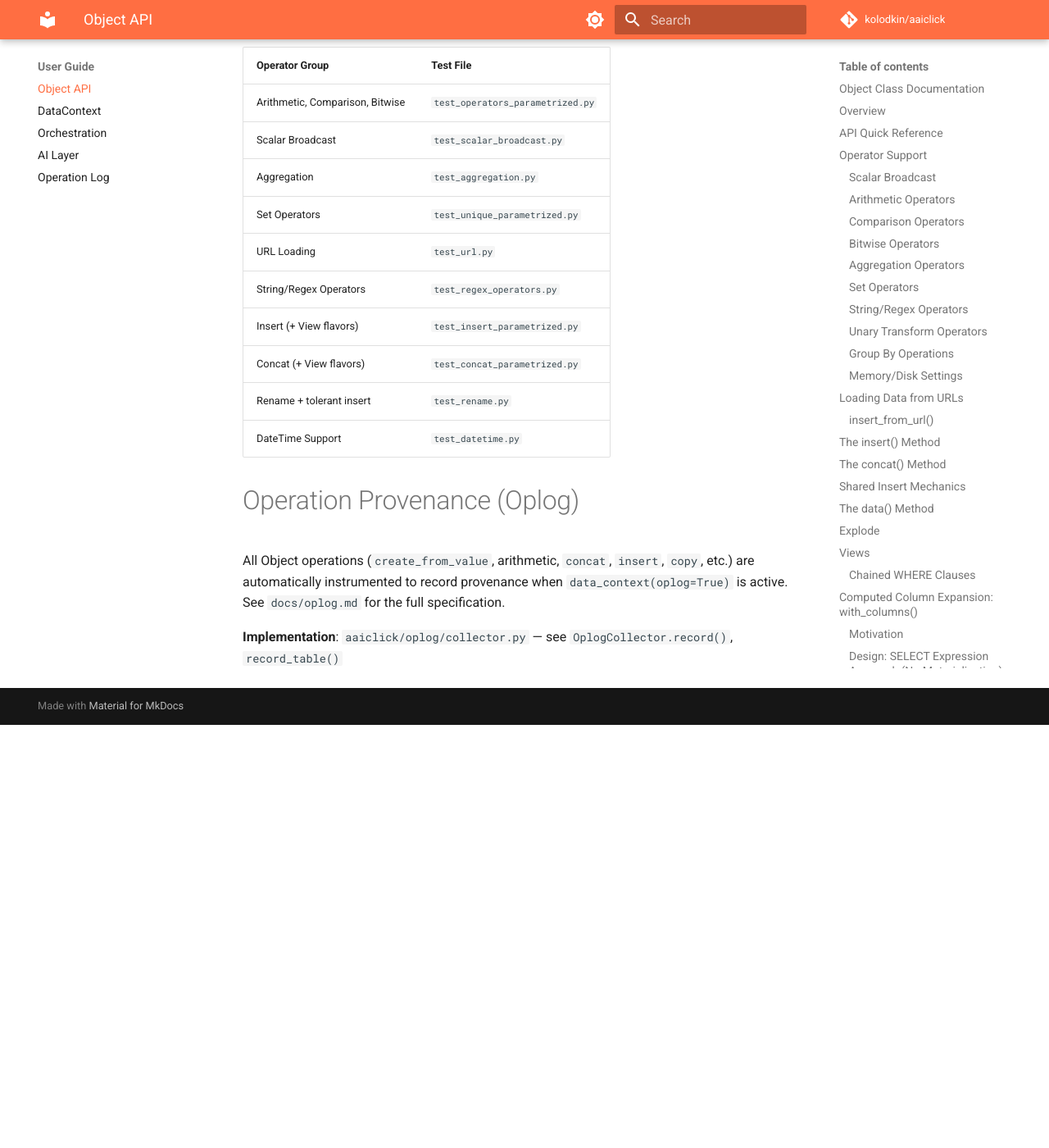
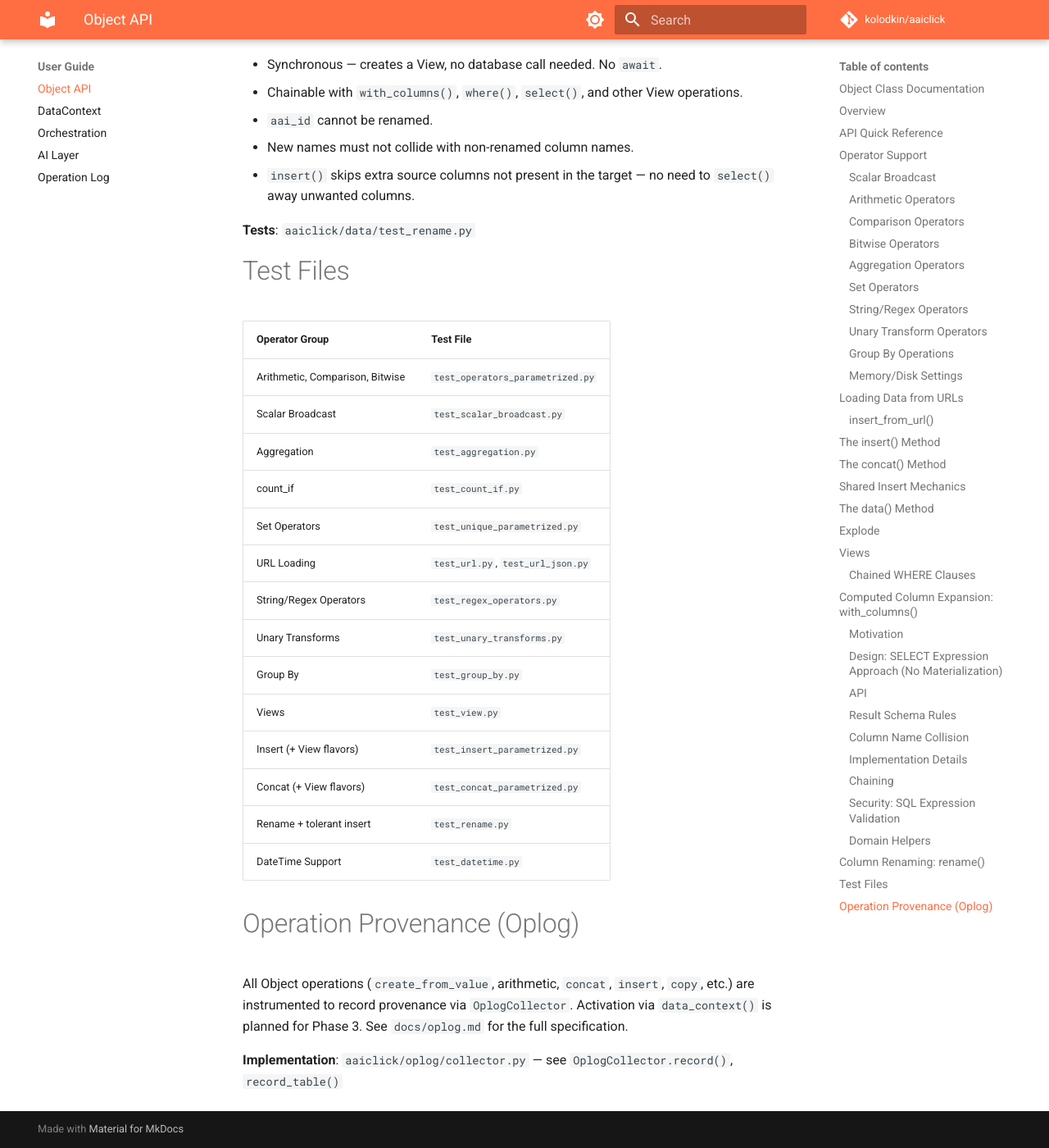
Before and after one commit to kolodkin/aaiclick, an MkDocs documentation site: the page built from docs/object.md, in a window 1280 px wide and 1400 px high, scrolled down 15122 px. Shown: the whole window at 82% size. Built offline with MkDocs 1.6.1 and Material for MkDocs 9.7.7, drawn with Linux system fonts in a browser that asks for light colours; comment, search, counter and statistics services are not loaded; before the commit the page ends 16006 px from its top, so only the background shows below that; some of the changed text lies outside the part shown.

Commit message:
cleanup: sync tables with actual API — add missing methods and test files
Missing from tables, all implemented in object.py:
- count_if() — API quick reference + Aggregation Operators table
- with_split_by_char() — API quick reference + Domain Helpers table
- GroupByQuery.any() and .group_array_distinct() — Group By Operations table
- test_count_if.py, test_group_by.py, test_view.py, test_unary_transforms.py,
  test_url_json.py — Test Files table

Also fix stale anchor (#domain-helpers--implemented) and oplog reference

```diff
--- a/docs/object.md
+++ b/docs/object.md
@@ -24,6 +24,7 @@ For context management, deployment modes, table schemas, data types, lifecycle t
 | `&`, `\|`, `^`                                              | Bitwise           | Bitwise AND / OR / XOR                       | [Bitwise Operators](#bitwise-operators)                                         |
 | `.min()`, `.max()`, `.sum()`, `.mean()`                     | Aggregation       | Reduce array to scalar                       | [Aggregation Operators](#aggregation-operators)                                 |
 | `.std()`, `.var()`, `.count()`, `.quantile(q)`              | Aggregation       | Statistical reduction                        | [Aggregation Operators](#aggregation-operators)                                 |
+| `.count_if(condition)`                                      | Aggregation       | Count rows matching condition(s)             | [Aggregation Operators](#aggregation-operators)                                 |
 | `.unique()`                                                 | Set               | Deduplicate values via GROUP BY              | [Set Operators](#set-operators)                                                 |
 | `.match(p)`, `.like(p)`, `.ilike(p)`                       | String / Regex    | Pattern matching (returns UInt8 mask)        | [String/Regex Operators](#stringregex-operators)                                |
 | `.extract(p)`, `.replace(p, r)`                             | String / Regex    | Capture group extraction, regex replace      | [String/Regex Operators](#stringregex-operators)                                |
@@ -37,6 +38,7 @@ For context management, deployment modes, table schemas, data types, lifecycle t
 | `.where(cond)` / `.or_where(cond)`                          | Views             | Fluent WHERE chaining (AND / OR)             | [Chained WHERE Clauses](#chained-where-clauses)                                 |
 | `.with_columns({name: Computed(type, expr)})`               | Computed Columns  | Add SQL expression columns → View            | [Computed Column Expansion](#computed-column-expansion-with_columns)            |
 | `.with_year(col)`, `.with_month(col)`, `.with_lower(col)` … | Domain Helpers   | Named shortcuts for common computed columns  | [Domain Helpers](#domain-helpers)                                               |
+| `.with_split_by_char(col, sep)`                             | Domain Helpers    | Split String column by separator → Array     | [Domain Helpers](#domain-helpers)                                               |
 | `.rename({old: new})`                                       | Column Renaming   | Alias column names in a View                 | [Column Renaming](#column-renaming-rename)                                      |
 | `.insert(*sources)`                                         | Data Ingestion    | Insert data from Objects / scalars / lists   | [insert()](#the-insert-method)                                                  |
 | `.insert_from_url(url)`                                     | Data Ingestion    | Insert rows from a remote URL                | [insert_from_url()](#insert_from_url)                                           |
@@ -110,6 +112,7 @@ Reduce an array to a scalar Object. All computation in ClickHouse, streaming O(1
 | `.var()`       | `varPop()`          |                      |
 | `.count()`     | `count()`           |                      |
 | `.quantile(q)` | `quantile(q)()`     | Approximate          |
+| `.count_if(cond)` | `countIf()`      | Scalar (str) or dict Object (dict of conditions) |
 
 ## Set Operators
 
@@ -137,7 +140,7 @@ Pattern matching on String columns. All methods take a Python `str` pattern and
 
 **Implementation**: `aaiclick/data/object.py` (methods) delegates to `aaiclick/data/operators.py` — see `unary_transform()`
 
-Apply a ClickHouse function element-wise to the value column, returning a new Object. These are the Object-level equivalents of [Domain Helpers](#domain-helpers--implemented) (`with_year`, `with_lower`, etc.) which operate on Views.
+Apply a ClickHouse function element-wise to the value column, returning a new Object. These are the Object-level equivalents of [Domain Helpers](#domain-helpers) (`with_year`, `with_lower`, etc.) which operate on Views.
 
 | Method          | ClickHouse Function | Result Type | Category  |
 |-----------------|---------------------|-------------|-----------|
@@ -177,6 +180,8 @@ Pandas-style two-step: `obj.group_by('key').sum('col')`. `GroupByQuery` is a sta
 | `.count()`         | Count rows per group         | UInt64 (column named `_count`)         |
 | `.std(col)`        | Standard deviation per group | Float64                                |
 | `.var(col)`        | Variance per group           | Float64                                |
+| `.any(col)`        | Arbitrary non-NULL per group | Preserves source type                  |
+| `.group_array_distinct(col)` | Distinct values → Array per group | `Array(T)` where T is source type |
 | `.agg({col: op})`  | Multiple aggregations        | Per-function type rules                |
 
 **Features**: Multiple group keys, chained `.having()`/`.or_having()` for post-aggregation filtering, View support (WHERE + selected_fields). Result is a normal dict Object supporting all existing operations.
@@ -372,6 +377,7 @@ Each helper auto-names the result column and auto-selects the ClickHouse type. A
 | `with_hash_bucket(col, n)`               | `{col}_hash`          | `UInt64`  | `cityHash64(col) % n`                |
 | `with_if(cond, then, else, *, alias)`     | required `alias`      | `String`  | `if(cond, then, else)`                |
 | `with_cast(col, ch_type)`                 | `{col}_{type_lower}`  | `ch_type` | `to{Type}(col)`                       |
+| `with_split_by_char(col, sep)`            | `{col}_parts`         | `Array(String)` | `splitByChar(sep, col)`         |
 
 `with_columns()` remains the public power-user interface for arbitrary expressions via `Computed(type, expression)`.
 
@@ -412,9 +418,13 @@ await consolidated.insert(kev_view)
 | Arithmetic, Comparison, Bitwise | `test_operators_parametrized.py` |
 | Scalar Broadcast                | `test_scalar_broadcast.py`       |
 | Aggregation                     | `test_aggregation.py`            |
+| count_if                        | `test_count_if.py`               |
 | Set Operators                   | `test_unique_parametrized.py`    |
-| URL Loading                     | `test_url.py`                    |
+| URL Loading                     | `test_url.py`, `test_url_json.py`|
 | String/Regex Operators          | `test_regex_operators.py`        |
+| Unary Transforms                | `test_unary_transforms.py`       |
+| Group By                        | `test_group_by.py`               |
+| Views                           | `test_view.py`                   |
 | Insert (+ View flavors)         | `test_insert_parametrized.py`    |
 | Concat (+ View flavors)         | `test_concat_parametrized.py`    |
 | Rename + tolerant insert        | `test_rename.py`                 |
@@ -422,6 +432,6 @@ await consolidated.insert(kev_view)
 
 # Operation Provenance (Oplog)
 
-All Object operations (`create_from_value`, arithmetic, `concat`, `insert`, `copy`, etc.) are automatically instrumented to record provenance when `data_context(oplog=True)` is active. See `docs/oplog.md` for the full specification.
+All Object operations (`create_from_value`, arithmetic, `concat`, `insert`, `copy`, etc.) are instrumented to record provenance via `OplogCollector`. Activation via `data_context()` is planned for Phase 3. See `docs/oplog.md` for the full specification.
 
 **Implementation**: `aaiclick/oplog/collector.py` — see `OplogCollector.record()`, `record_table()`
```
